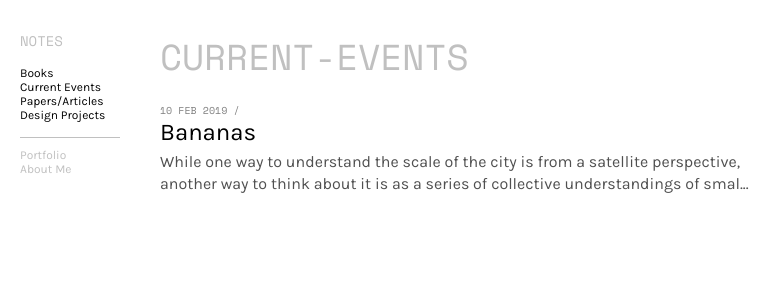
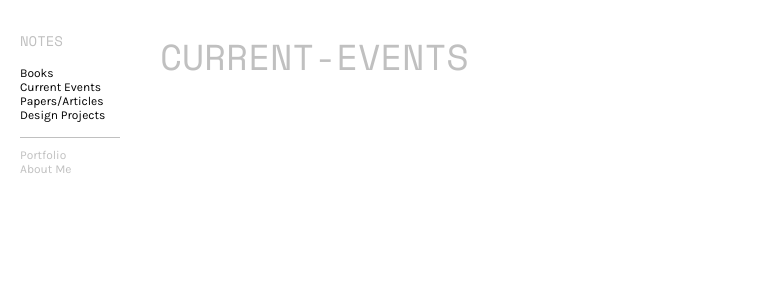
Before and after one commit to andoncemore/notes-blog, a Jekyll site: the page built from tags/current-events.md, in a window 1280 px wide. Shown: the top 300 px of the page, without its empty margins (0-783 px from the left). Built offline with Jekyll 4.4.1, drawn with Linux system fonts in a browser that asks for light colours.

```diff
--- a/_layouts/post.html
+++ b/_layouts/post.html
@@ -4,6 +4,7 @@
 
 <h4>{{ page.date | date_to_string }}</h4>
 <h1>{{ page.title }}</h1>
+<h4><a href="{{ page.source }}">{{ page.source-title }}</></h4>
 {{ content }}
 <footer>
     <p>Tagged: {% for c in page.tags %}{{ c }} {% endfor%}</p>
--- a/_posts/2019-02-10-bananas.md
+++ /dev/null
@@ -1,6 +0,0 @@
----
-layout: post
-title: Bananas
-tags: ["Current-Events"]
----
-While one way to understand the scale of the city is from a satellite perspective, another way to think about it is as a series of collective understandings of smaller portions of the city. My project thus far has been about using the act of making a Roaming View Shoe as a tool for me to start to understand parts of Condesa, Roma and Centro. Moving forward, I want to investigate these collective understandings of the city, in contrast with an individual’s understanding.
```
Also changed, not shown: _drafts/template.md (added, +5 -0 lines), _posts/2019-04-24-speculative_design_problems.md (added, +24 -0 lines).
